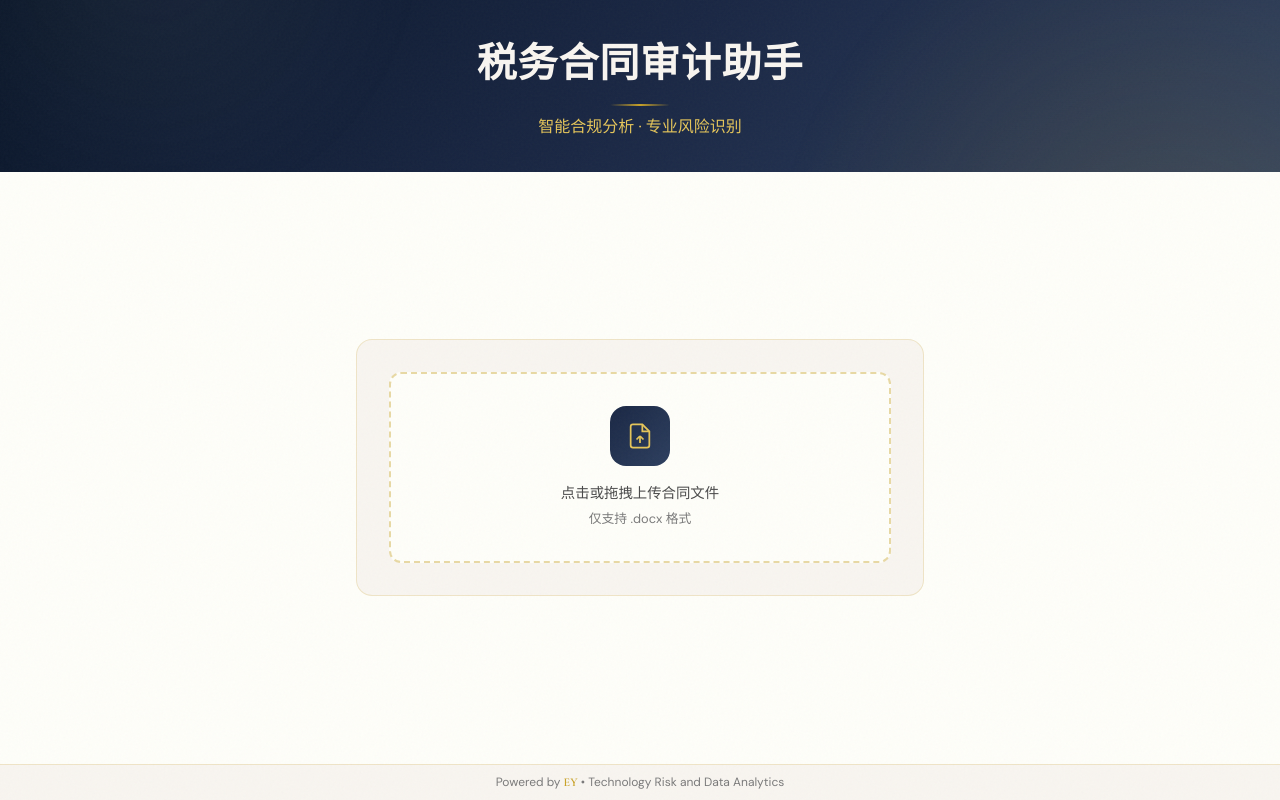
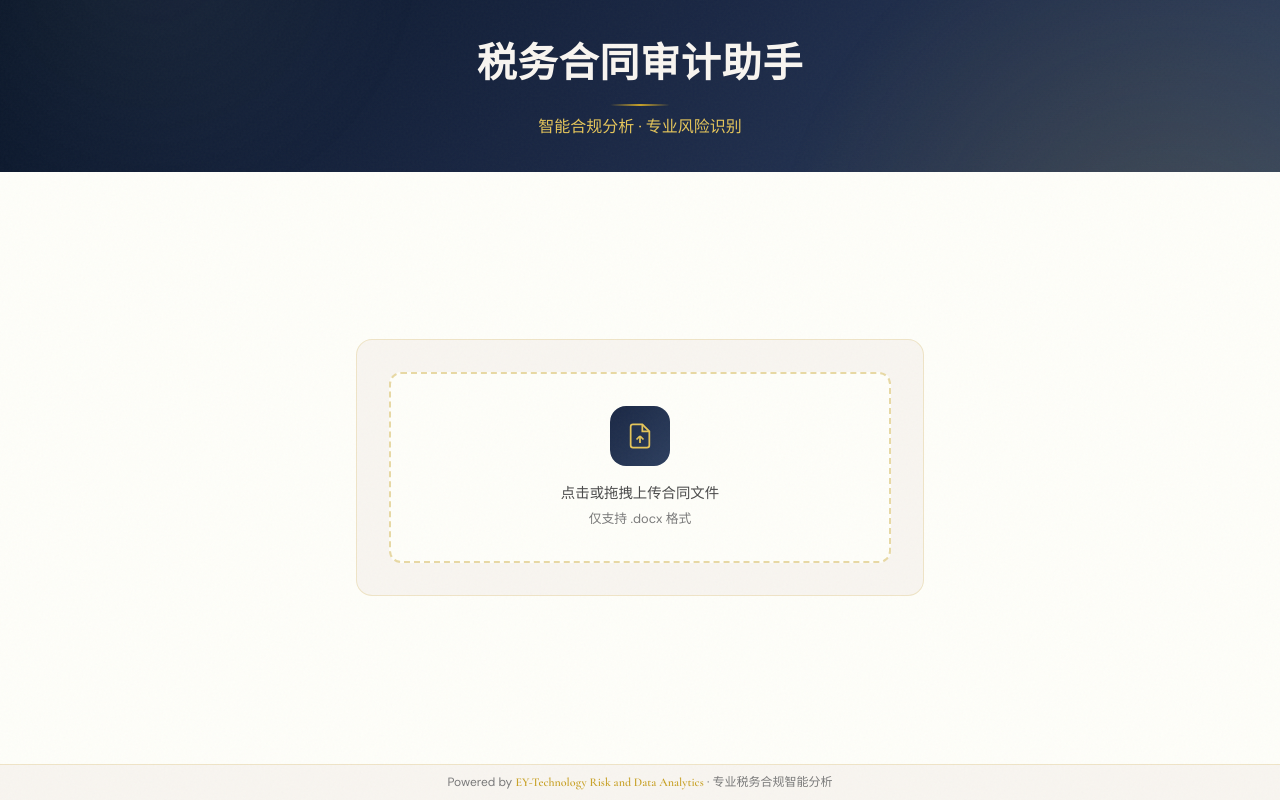
Before and after one commit to JIA-ZI-LONG/contract-auditor, a React (Vite) app in the folder frontend/: page / in a window 1280 px wide. Built offline with nearby package versions, Linux system fonts and the light colour scheme.

Commit message:
style: update footer to EY-Technology Risk and Data Analytics with Chinese subtitle

```diff
--- a/frontend/src/App.tsx
+++ b/frontend/src/App.tsx
@@ -125,7 +125,7 @@ export function App() {
       {/* Footer */}
       <footer className="footer">
         <p className="footer-text">
-          Powered by <span className="footer-brand">EY</span> • Technology Risk and Data Analytics
+          Powered by <span className="footer-brand">EY-Technology Risk and Data Analytics</span> · 专业税务合规智能分析
         </p>
       </footer>
     </div>
```
